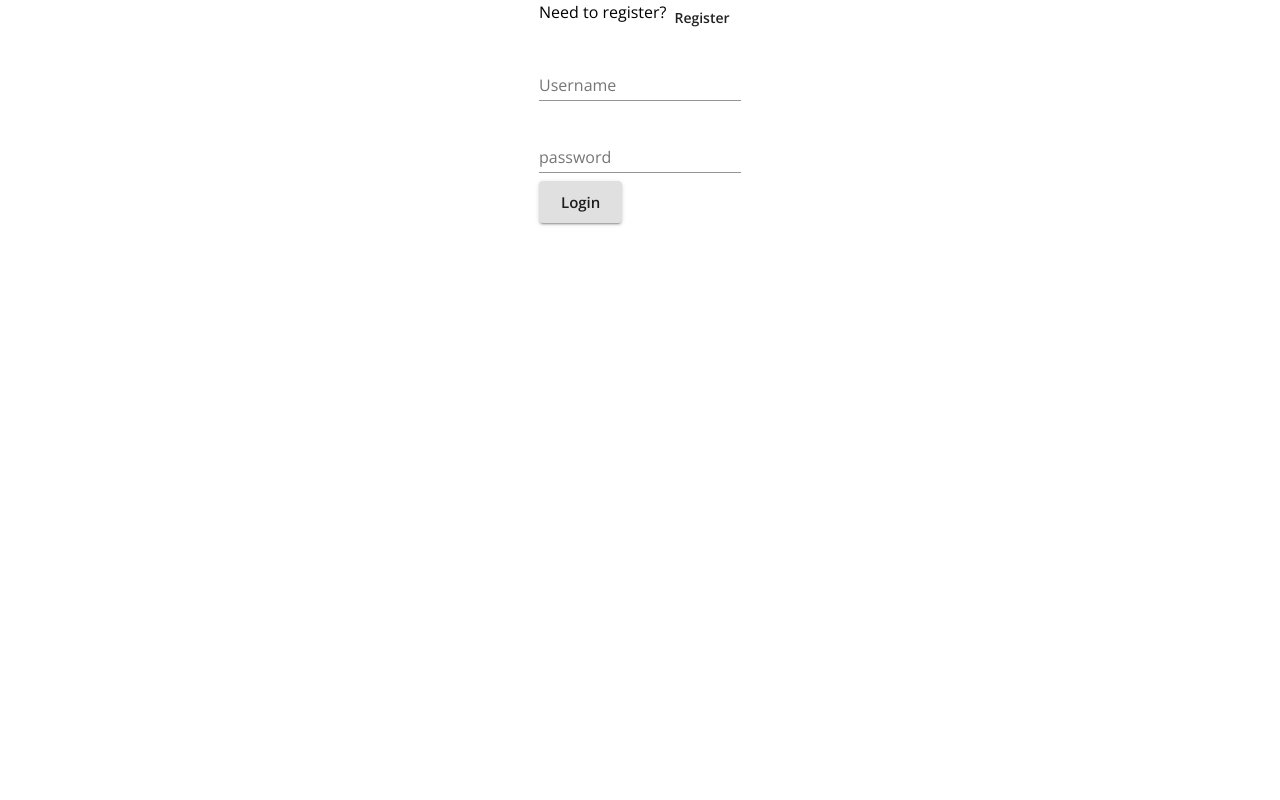
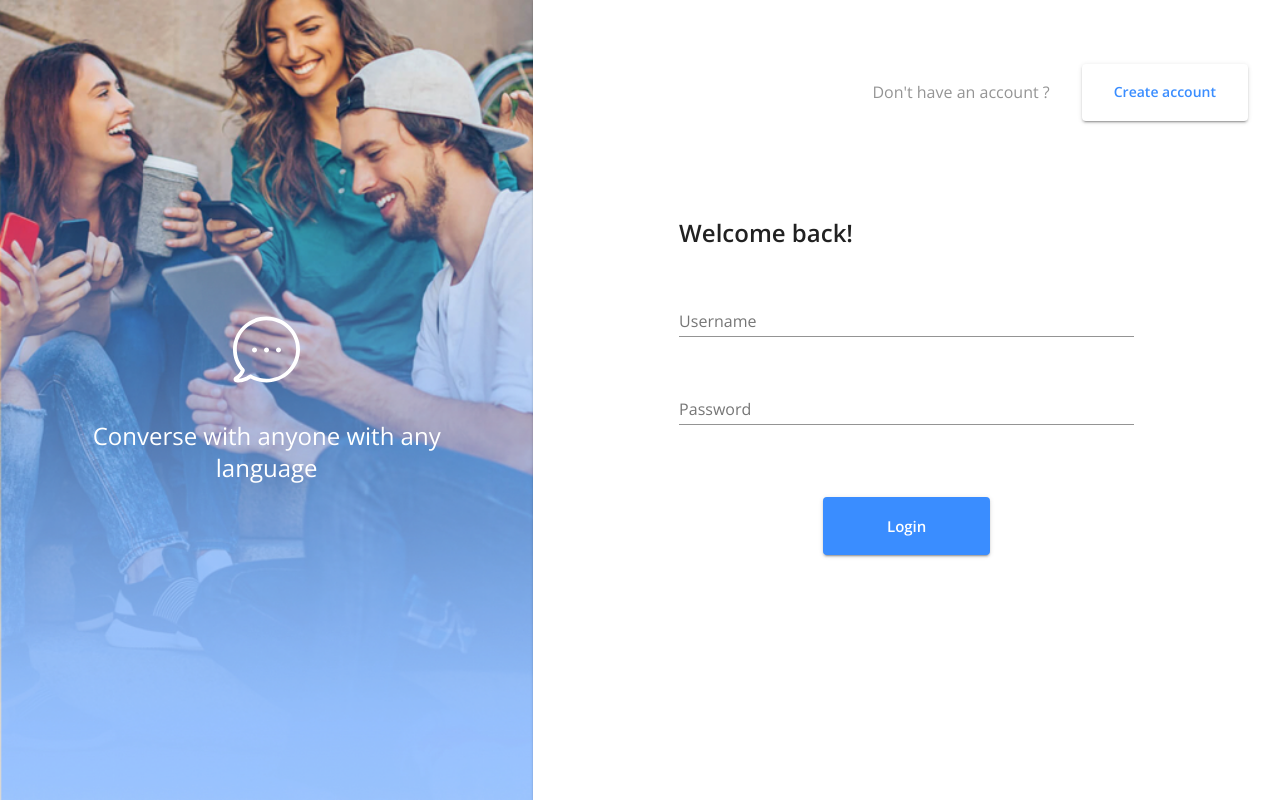
Before and after one commit to mariam-hm/messenger-project, a React (Create React App) app in the folder client/: page /login in a window 1280 px wide. Built offline with nearby package versions, Linux system fonts and the light colour scheme; no server answers.

Commit message:
Added styling for login page

```diff
--- a/client/src/Login.js
+++ b/client/src/Login.js
@@ -3,15 +3,89 @@ import { Redirect, useHistory } from "react-router-dom";
 import { connect } from "react-redux";
 import {
   Grid,
+  CssBaseline,
   Box,
   Typography,
   Button,
   FormControl,
   TextField,
+  Paper
 } from "@material-ui/core";
+import bgImage from './images/bg-img.png'
+import bubble from './images/bubble.svg'
+import { makeStyles } from "@material-ui/core/styles";
 import { login } from "./store/utils/thunkCreators";
 
+const useStyles = makeStyles((theme) => ({
+  root: {
+    height: '100vh'
+  },
+  image: {
+    background: `url(${bgImage})`,
+    //'linear-gradient(to bottom,rgba(58, 141, 255, 0.85), rgba(134, 185, 255, 0.85)'
+    backgroundRepeat: 'no-repeat',
+    backgroundSize: 'cover',
+    backgroundPosition: 'center'
+  },
+  paper: {
+    margin: theme.spacing(8, 4),
+    display: 'flex',
+    flexDirection: 'column',
+    alignItems: 'center',
+  },
+  account: {
+    color: '#949494'
+  },
+  accountButton: {
+    marginLeft: theme.spacing(4),
+    backgroundColor: '#FFFFFF',
+    color: '#3A8DFF',
+    paddingLeft: theme.spacing(4),
+    paddingRight: theme.spacing(4),
+    paddingTop: theme.spacing(2),
+    paddingBottom: theme.spacing(2)
+  },
+  sideContent: {
+    marginTop: theme.spacing(4),
+    marginBottom: theme.spacing(4),
+    marginLeft: theme.spacing(8),
+    marginRight: theme.spacing(8),
+    textAlign:'center'
+  },
+  tagline: {
+    color: 'white',
+    textAlign: 'center',
+    marginTop: theme.spacing(4)
+  },
+  content: {
+    marginTop: theme.spacing(12)
+  },
+  title: {
+    fontWeight: 'bolder'
+  },
+  form: {
+    width: '100%', // Fix IE 11 issue.
+    marginTop: theme.spacing(1),
+  },
+  inputText: {
+    width: '100%',
+    marginTop: theme.spacing(4)
+  },
+  button: {
+    marginTop: theme.spacing(8),
+    backgroundColor: '#3A8DFF',
+    color: 'white',
+    paddingLeft: theme.spacing(8),
+    paddingRight: theme.spacing(8),
+    paddingTop: theme.spacing(2),
+    paddingBottom: theme.spacing(2)
+  }
+
+}));
+
 const Login = (props) => {
+
+  const classes = useStyles();
   const history = useHistory();
   const { user, login } = props;
 
@@ -28,16 +102,38 @@ const Login = (props) => {
   }
 
   return (
-    <Grid container justify="center">
+    <Grid container justifyContent="center" className={classes.root}>
+      <CssBaseline />
+
+      {/* ------------------------------- SIDE IMAGE AND TAGLINE ------------------------------- */}
+      <Grid container item xs={false} sm={4} md={5} className={classes.image} justifyContent="center" alignItems="center" direction="column">
+        <div className={classes.sideContent}>
+          <img src={bubble} alt="bubble" />
+          <Typography component="h1" variant="h5" className={classes.tagline}>Converse with anyone with any language</Typography>
+        </div>
+      </Grid>
+
+      {/* ------------------------------- LOGIN PART ------------------------------- */}
+      <Grid item xs={12} sm={8} md={7} component={Paper} square>
+
+        <div className={classes.paper}>
+
+          <Grid container item justifyContent="flex-end" alignItems="center">
+            <Typography className={classes.account} >Don't have an account ?</Typography>
+            <Button className={classes.accountButton} variant="contained" onClick={() => history.push("/register")}>Create account</Button>
+          </Grid>
+
+
+          <Grid container item className={classes.content} md={8} lg={8}>
+
+            <Typography className={classes.title} component="h1" variant="h5">
+              Welcome back!
+            </Typography>
+
+            <form onSubmit={handleLogin} className={classes.form}>
+
                 <Box>
-        <Grid container item>
-          <Typography>Need to register?</Typography>
-          <Button onClick={() => history.push("/register")}>Register</Button>
-        </Grid>
-        <form onSubmit={handleLogin}>
-          <Grid>
-            <Grid>
-              <FormControl margin="normal" required>
+                  <FormControl className={classes.inputText} margin="normal" required>
                     <TextField
                       aria-label="username"
                       label="Username"
@@ -45,23 +141,33 @@ const Login = (props) => {
                       type="text"
                     />
                   </FormControl>
-            </Grid>
-            <FormControl margin="normal" required>
+                </Box>
+
+                <Box>
+                  <FormControl className={classes.inputText} margin="normal" required>
                     <TextField
-                label="password"
+                      label="Password"
                       aria-label="password"
                       type="password"
                       name="password"
                     />
                   </FormControl>
-            <Grid>
-              <Button type="submit" variant="contained" size="large">
+                </Box>
+
+                <Grid container justifyContent="center" alignItems="center">
+                  <Button className={classes.button} type="submit" variant="contained" size="large">
                     Login
                   </Button>
                 </Grid>
+
+            </form>
+
           </Grid>
-        </form>
-      </Box>
+
+        </div>
+
+      </Grid>
+
     </Grid>
   );
 };
--- a/client/src/components/Home.js
+++ b/client/src/components/Home.js
@@ -28,7 +28,6 @@ class Home extends Component {
         isLoggedIn: true,
       });
     }
-    // I think I have to update conversations here
     // Is it the smartest way to code this ??
     this.props.fetchConversations();
   }
--- a/client/src/themes/theme.js
+++ b/client/src/themes/theme.js
@@ -1,6 +1,6 @@
-import { createMuiTheme } from "@material-ui/core";
+import { createTheme } from "@material-ui/core";
 
-export const theme = createMuiTheme({
+export const theme = createTheme({
   typography: {
     fontFamily: "Open Sans, sans-serif",
     fontSize: 14,
```
Also changed, not shown: client/src/images/bg-img.png (added), client/src/images/bubble.svg (added). Lines whose indentation alone changed are shown as unchanged.
